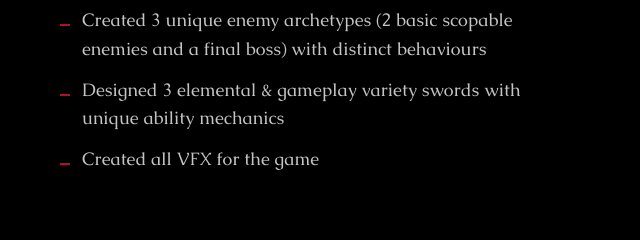
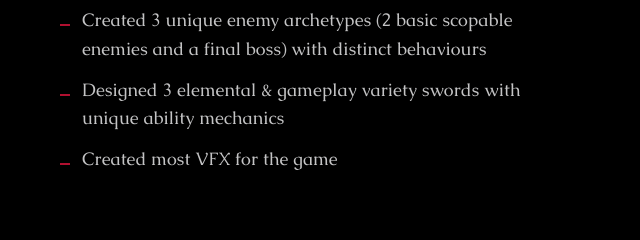
Before and after one commit to DeanSatine/DeanSatinePortfolio, a plain HTML site: page trisoul-tower.html in a window 1280 px wide. Shown: the part 803-1043 px from the top of the page, 610-1250 px from the left. Drawn offline with Linux system fonts and the light colour scheme.

Commit message:
Update trisoul-tower.html

```diff
--- a/trisoul-tower.html
+++ b/trisoul-tower.html
@@ -39,7 +39,7 @@
               <li>Designed and implemented the player combat system and environmental physics interactions</li>
               <li>Created 3 unique enemy archetypes (2 basic scopable enemies and a final boss) with distinct behaviours</li>
               <li>Designed 3 elemental & gameplay variety swords with unique ability mechanics</li>
-              <li>Created all VFX for the game</li>
+              <li>Created most VFX for the game</li>
             </ul>
           </div>
         </div>
```
